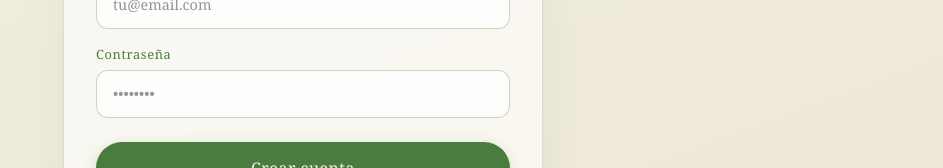
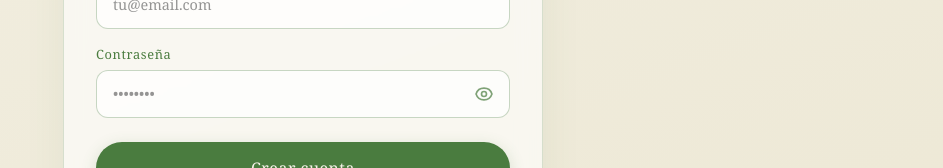
Before and after one commit to naxz21/CourseWeb, a Next.js app: page /register in a window 1280 px wide. Shown: the part 758-926 px from the top of the page, without its empty margins (337-1280 px from the left). Built offline with nearby package versions, Linux system fonts and the light colour scheme; no server answers.

Commit message:
final_landing v2

```diff
--- a/app/login/page.tsx
+++ b/app/login/page.tsx
@@ -13,6 +13,7 @@
   const [remember, setRemember] = useState(true)
   const [message, setMessage] = useState('')
   const [loading, setLoading] = useState(false)
+  const [showPassword, setShowPassword] = useState(false)
 
   const handleLogin = async (e: React.FormEvent) => {
     e.preventDefault()
@@ -106,7 +107,46 @@
             </div>
             <div>
               <label style={labelStyle}>Contraseña</label>
-              <input type="password" placeholder="••••••••" value={password} onChange={(e) => setPassword(e.target.value)} style={inputStyle} required />
+              <div style={{ position: 'relative' }}>
+                <input
+                  type={showPassword ? 'text' : 'password'}
+                  placeholder="••••••••"
+                  value={password}
+                  onChange={(e) => setPassword(e.target.value)}
+                  style={{ ...inputStyle, paddingRight: '3rem' }}
+                  required
+                />
+                <button
+                  type="button"
+                  onClick={() => setShowPassword(!showPassword)}
+                  style={{
+                    position: 'absolute',
+                    right: '0.75rem',
+                    top: '50%',
+                    transform: 'translateY(-50%)',
+                    background: 'none',
+                    border: 'none',
+                    cursor: 'pointer',
+                    padding: '0.25rem',
+                    color: '#4A7C3F',
+                    display: 'flex',
+                    alignItems: 'center',
+                    opacity: 0.7,
+                  }}
+                  aria-label={showPassword ? 'Ocultar contraseña' : 'Mostrar contraseña'}
+                >
+                  {showPassword ? (
+                    <svg xmlns="http://www.w3.org/2000/svg" width="20" height="20" fill="none" viewBox="0 0 24 24" stroke="currentColor" strokeWidth={2}>
+                      <path strokeLinecap="round" strokeLinejoin="round" d="M13.875 18.825A10.05 10.05 0 0112 19c-4.478 0-8.268-2.943-9.543-7a9.97 9.97 0 011.563-3.029m5.858.908a3 3 0 114.243 4.243M9.878 9.878l4.242 4.242M9.88 9.88l-3.29-3.29m7.532 7.532l3.29 3.29M3 3l3.59 3.59m0 0A9.953 9.953 0 0112 5c4.478 0 8.268 2.943 9.543 7a10.025 10.025 0 01-4.132 5.411m0 0L21 21" />
+                    </svg>
+                  ) : (
+                    <svg xmlns="http://www.w3.org/2000/svg" width="20" height="20" fill="none" viewBox="0 0 24 24" stroke="currentColor" strokeWidth={2}>
+                      <path strokeLinecap="round" strokeLinejoin="round" d="M15 12a3 3 0 11-6 0 3 3 0 016 0z" />
+                      <path strokeLinecap="round" strokeLinejoin="round" d="M2.458 12C3.732 7.943 7.523 5 12 5c4.478 0 8.268 2.943 9.542 7-1.274 4.057-5.064 7-9.542 7-4.477 0-8.268-2.943-9.542-7z" />
+                    </svg>
+                  )}
+                </button>
+              </div>
             </div>
 
             {/* Recordar sesión */}
--- a/app/register/page.tsx
+++ b/app/register/page.tsx
@@ -19,6 +19,7 @@
   const [message, setMessage] = useState('')
   const [messageType, setMessageType] = useState<'error' | 'success'>('error')
   const [loading, setLoading] = useState(false)
+  const [showPassword, setShowPassword] = useState(false)
 
   const handleRegister = async (e: React.FormEvent) => {
     e.preventDefault()
@@ -199,7 +200,46 @@
 
             <div>
               <label style={labelStyle}>Contraseña</label>
-              <input type="password" placeholder="••••••••" value={password} onChange={(e) => setPassword(e.target.value)} style={inputStyle} required />
+              <div style={{ position: 'relative' }}>
+                <input
+                  type={showPassword ? 'text' : 'password'}
+                  placeholder="••••••••"
+                  value={password}
+                  onChange={(e) => setPassword(e.target.value)}
+                  style={{ ...inputStyle, paddingRight: '3rem' }}
+                  required
+                />
+                <button
+                  type="button"
+                  onClick={() => setShowPassword(!showPassword)}
+                  style={{
+                    position: 'absolute',
+                    right: '0.75rem',
+                    top: '50%',
+                    transform: 'translateY(-50%)',
+                    background: 'none',
+                    border: 'none',
+                    cursor: 'pointer',
+                    padding: '0.25rem',
+                    color: '#4A7C3F',
+                    display: 'flex',
+                    alignItems: 'center',
+                    opacity: 0.7,
+                  }}
+                  aria-label={showPassword ? 'Ocultar contraseña' : 'Mostrar contraseña'}
+                >
+                  {showPassword ? (
+                    <svg xmlns="http://www.w3.org/2000/svg" width="20" height="20" fill="none" viewBox="0 0 24 24" stroke="currentColor" strokeWidth={2}>
+                      <path strokeLinecap="round" strokeLinejoin="round" d="M13.875 18.825A10.05 10.05 0 0112 19c-4.478 0-8.268-2.943-9.543-7a9.97 9.97 0 011.563-3.029m5.858.908a3 3 0 114.243 4.243M9.878 9.878l4.242 4.242M9.88 9.88l-3.29-3.29m7.532 7.532l3.29 3.29M3 3l3.59 3.59m0 0A9.953 9.953 0 0112 5c4.478 0 8.268 2.943 9.543 7a10.025 10.025 0 01-4.132 5.411m0 0L21 21" />
+                    </svg>
+                  ) : (
+                    <svg xmlns="http://www.w3.org/2000/svg" width="20" height="20" fill="none" viewBox="0 0 24 24" stroke="currentColor" strokeWidth={2}>
+                      <path strokeLinecap="round" strokeLinejoin="round" d="M15 12a3 3 0 11-6 0 3 3 0 016 0z" />
+                      <path strokeLinecap="round" strokeLinejoin="round" d="M2.458 12C3.732 7.943 7.523 5 12 5c4.478 0 8.268 2.943 9.542 7-1.274 4.057-5.064 7-9.542 7-4.477 0-8.268-2.943-9.542-7z" />
+                    </svg>
+                  )}
+                </button>
+              </div>
             </div>
 
             {message && (
```
Also changed, not shown: public/lili.jpg (added).
